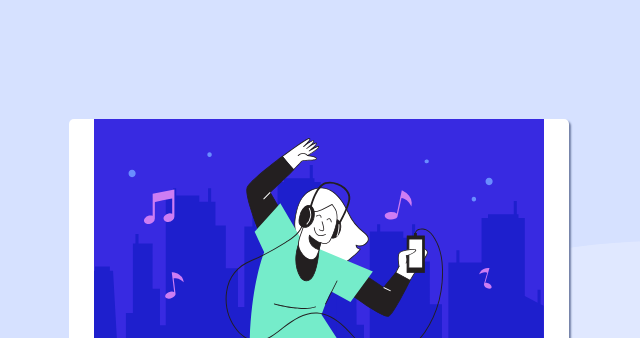
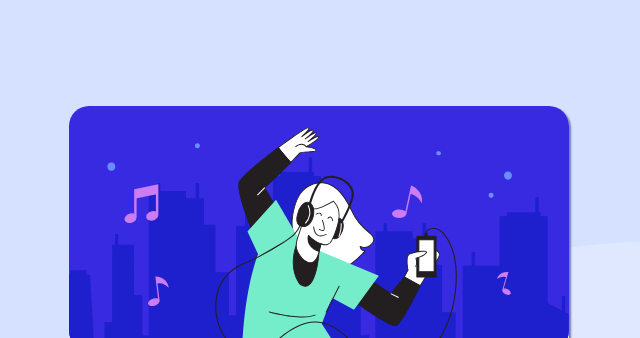
Before and after one commit to andreeamiclaus/Order-Summary-Component, a plain HTML site: page index.html in a window 1280 px wide. Shown: the top 338 px of the page, without its empty margins (321-961 px from the left). Drawn offline with Linux system fonts and the light colour scheme.

Commit message:
Updated the border radius of the container and the image

```diff
--- a/index.html
+++ b/index.html
@@ -22,7 +22,9 @@
 
     </header>
     <div class="container">
-    <img src="./images/illustration-hero.svg" alt="">
+      <div class="image"> <img src="./images/illustration-hero.svg" alt="" width="100%" style="border-radius: 20px;">
+      </div>
+
         <h1>Order Summary</h1>
         <p class="description">
           You can now listen to millions of songs, audiobooks, and podcasts on
--- a/style.css
+++ b/style.css
@@ -40,15 +40,17 @@ p{
     right: 0;
     bottom: 0;
     z-index: -1;
+
+
 }
 
 .container{
     background-color: white;
-    margin: 20px;
+    margin: 20px 0;
   padding-bottom: 20px;
     border-radius: 5px;
     box-shadow: 2px 2px 2px  hsl(224, 23%, 55%);;
-    ;
+    border-radius: 20px;
 }
 h1{
     color: hsl(223, 47%, 23%);
@@ -59,6 +61,9 @@ h1{
 .description{
     padding: 0 20px;
 }
+
+
+
 
 .container .secondary-image{
 
```
